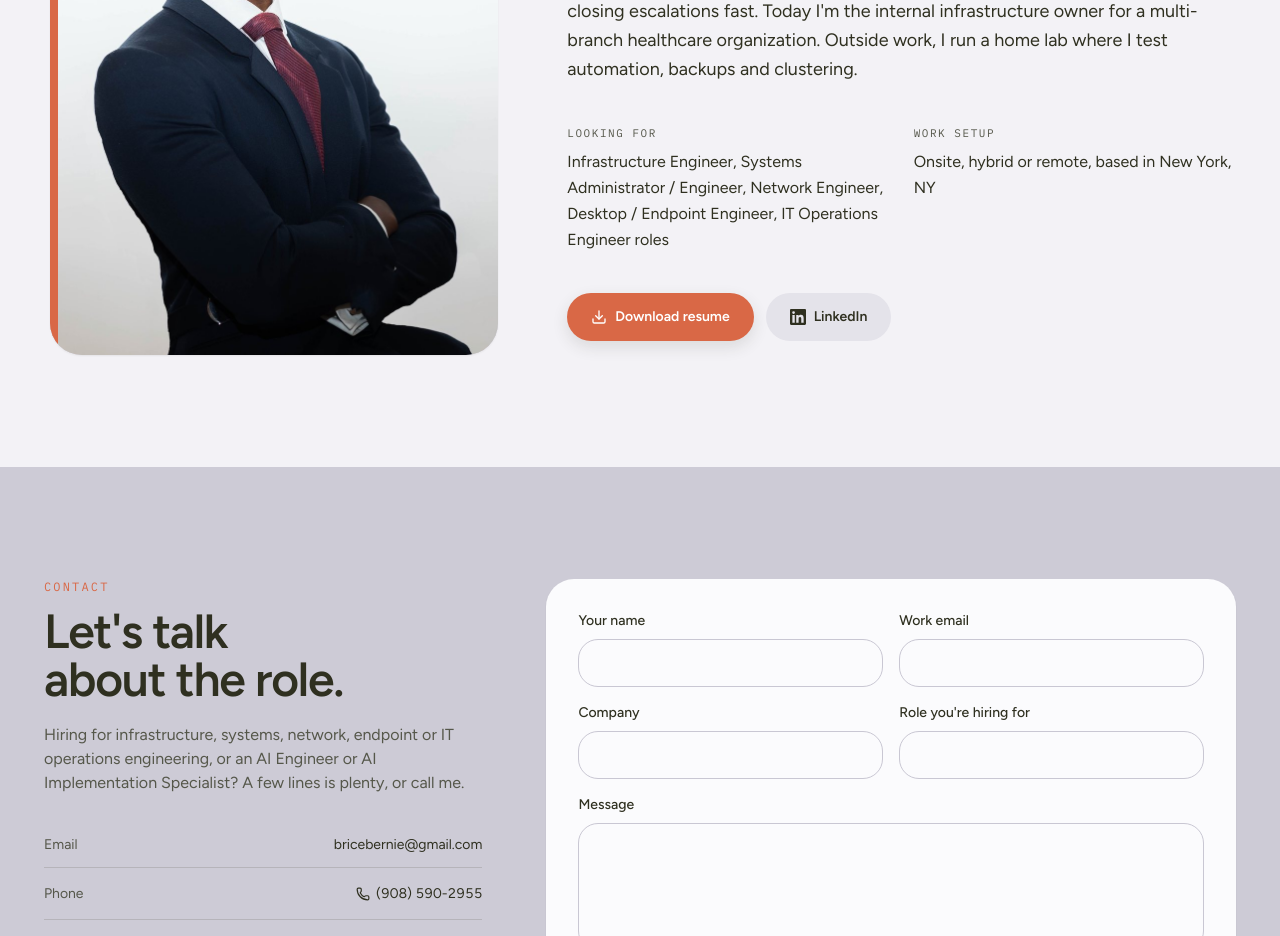
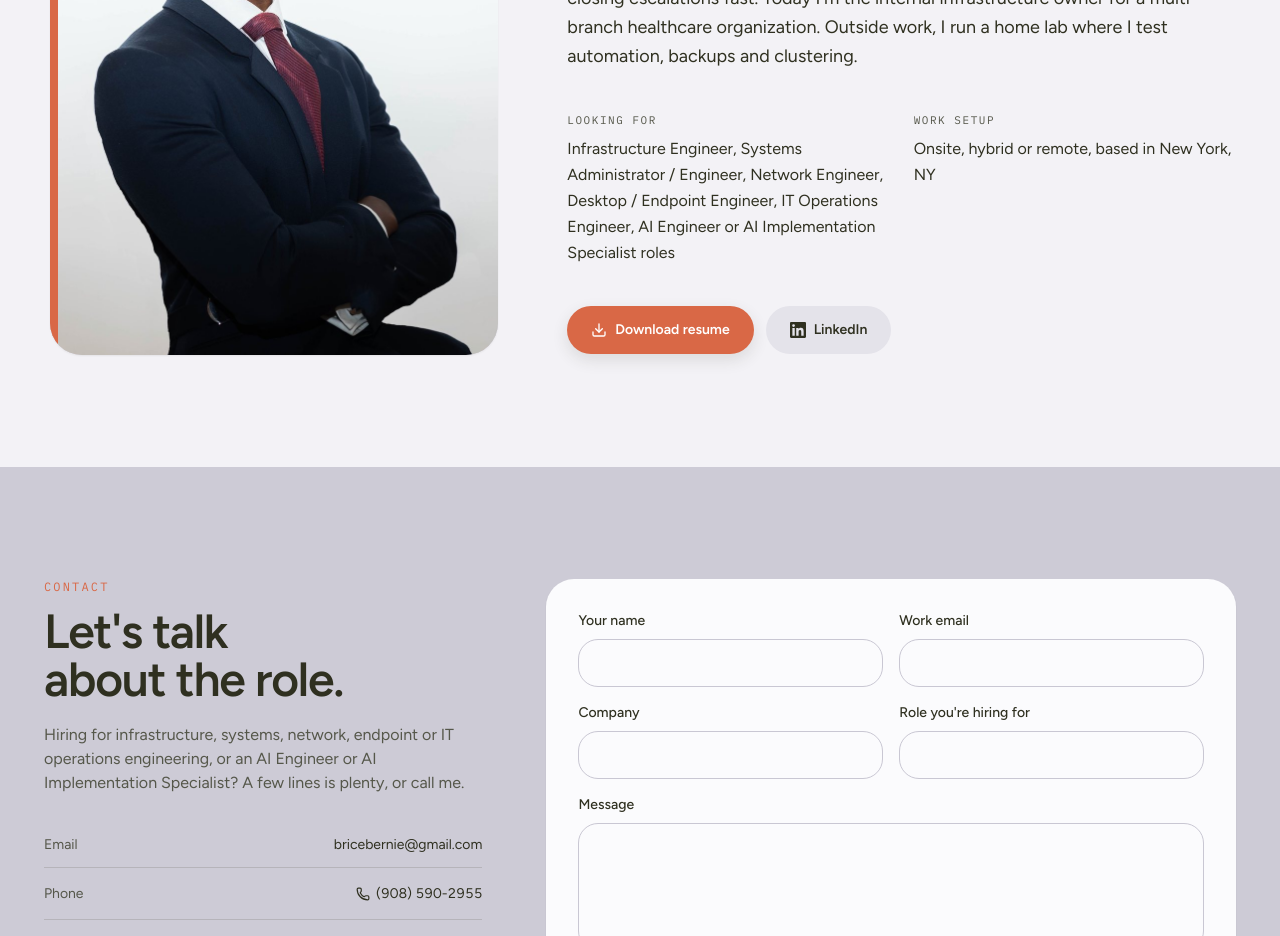
Before and after one commit to sammyhurt/berniebrice-portfolio, a React (Vite) app: page / in a window 1280 px wide. Shown: the part 8240-9176 px from the top of the page. Built offline with nearby package versions, Linux system fonts and the light colour scheme.

Commit message:
Add AI roles to About: Looking for
Co-Authored-By: Claude Opus 5.5 <noreply@anthropic.com>
Claude-Session: https://claude.ai/code/session_018FaFrW16Nc8UaQZe5hcvWM

```diff
--- a/src/site/pages.tsx
+++ b/src/site/pages.tsx
@@ -257,7 +257,7 @@ function About() {
           <dl className="mt-10 grid max-w-2xl gap-6 sm:grid-cols-2">
             <div>
               <dt className={label}>Looking for</dt>
-              <dd className="mt-2 leading-relaxed">{tracks.map((t) => t.label).join(", ")} roles</dd>
+              <dd className="mt-2 leading-relaxed">{[...tracks.map((t) => t.label), "AI Engineer"].join(", ")} or AI Implementation Specialist roles</dd>
             </div>
             <div>
               <dt className={label}>Work setup</dt>
```
